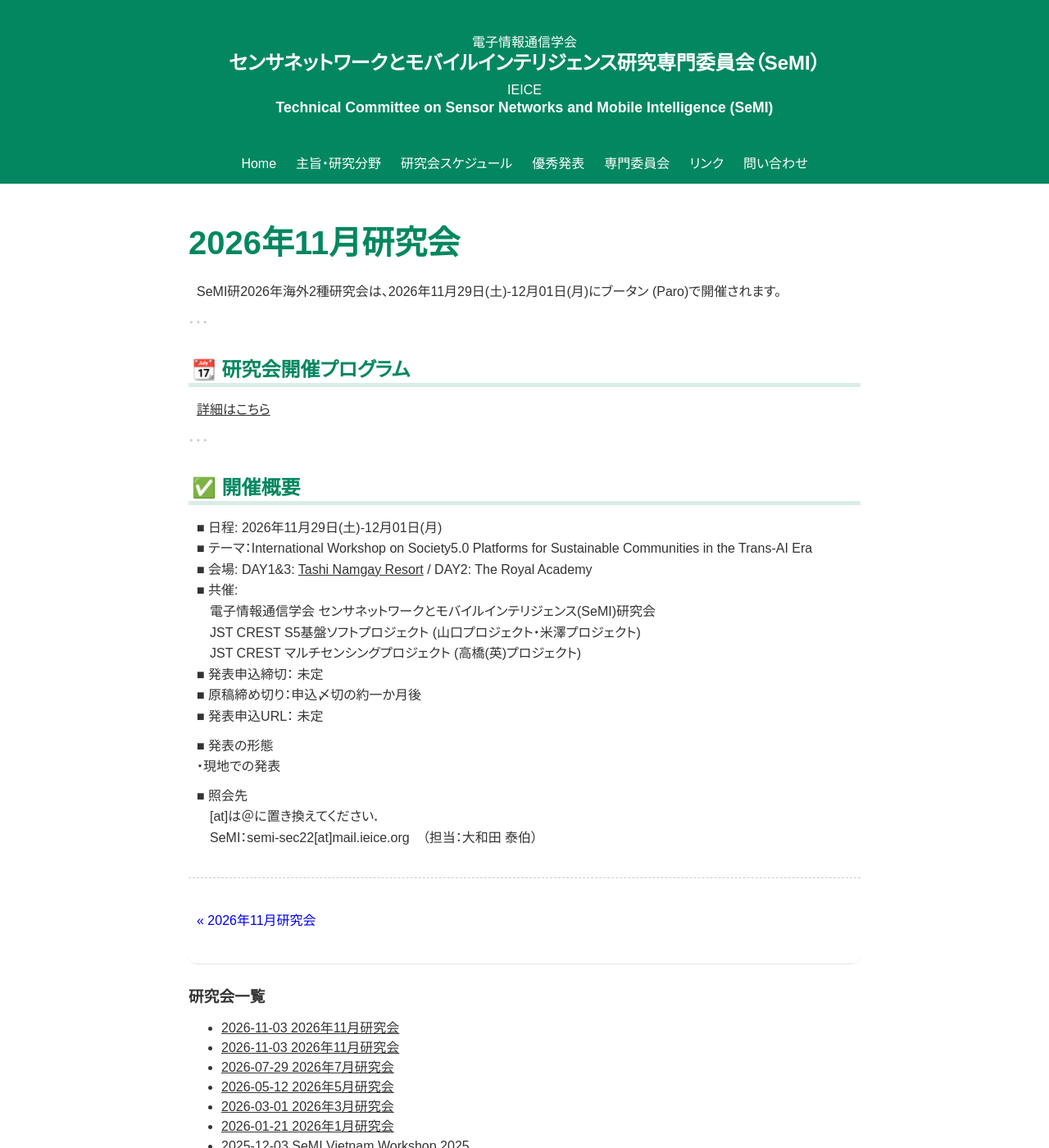
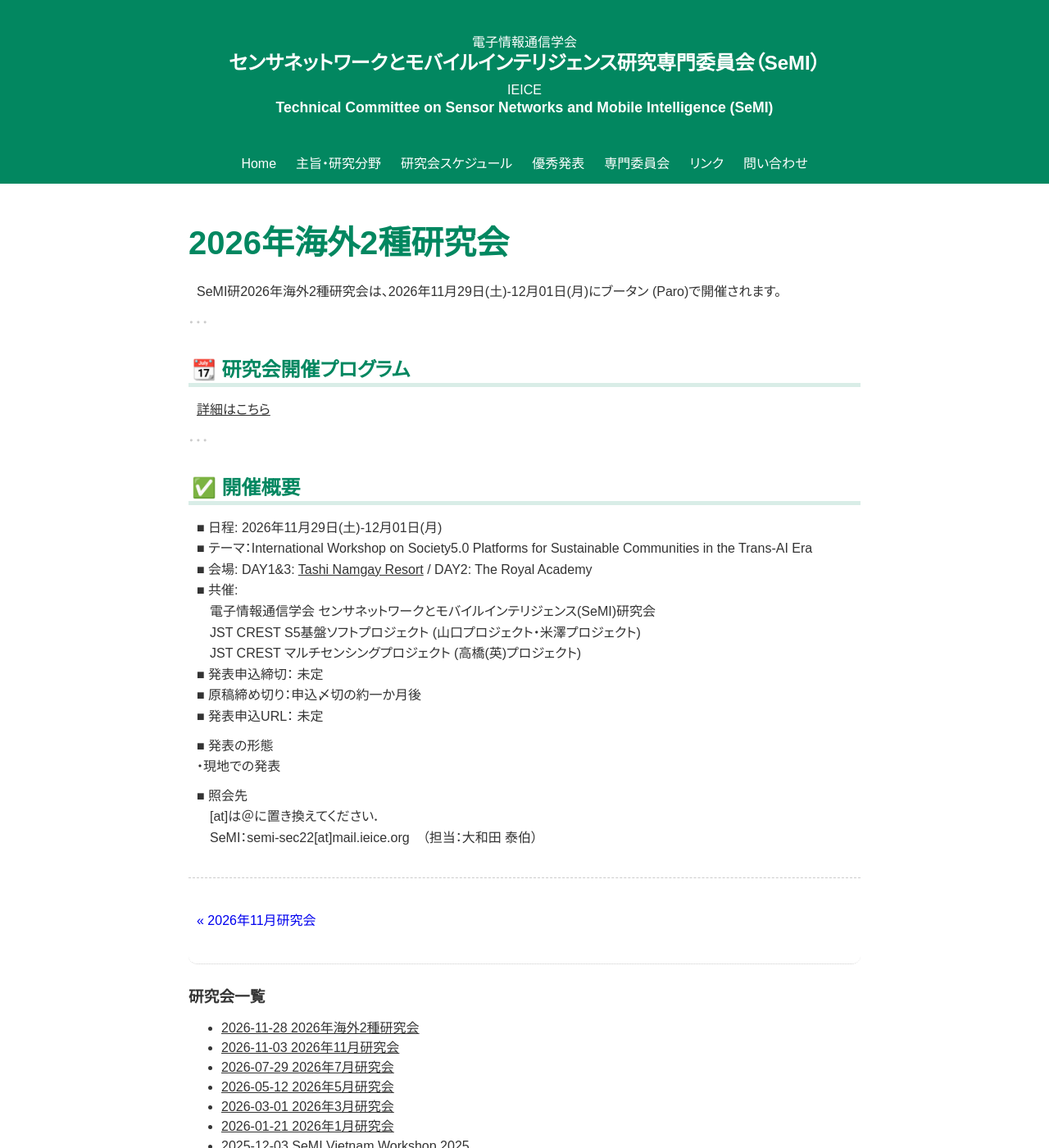
Before and after one commit to IEICE-SeMI/ieice-semi.github.io, a Jekyll site: the page built from docs/_posts/2026-11-29-conf.md, in a window 1280 px wide and 1400 px high. Shown: the whole window at 82% size. Built offline with Jekyll 4.4.1, drawn with Linux system fonts in a browser that asks for light colours.

Commit message:
fix 2026-11

```diff
--- a/docs/_posts/2026-11-29-conf.md
+++ b/docs/_posts/2026-11-29-conf.md
@@ -1,7 +1,7 @@
 ---
 layout: post
-title:  "2026年11月研究会"
-date:   2026-11-04 00:00:00 +0900
+title:  "2026年海外2種研究会"
+date:   2026-11-29 00:00:00 +0900
 categories: event
 ---
 
```
